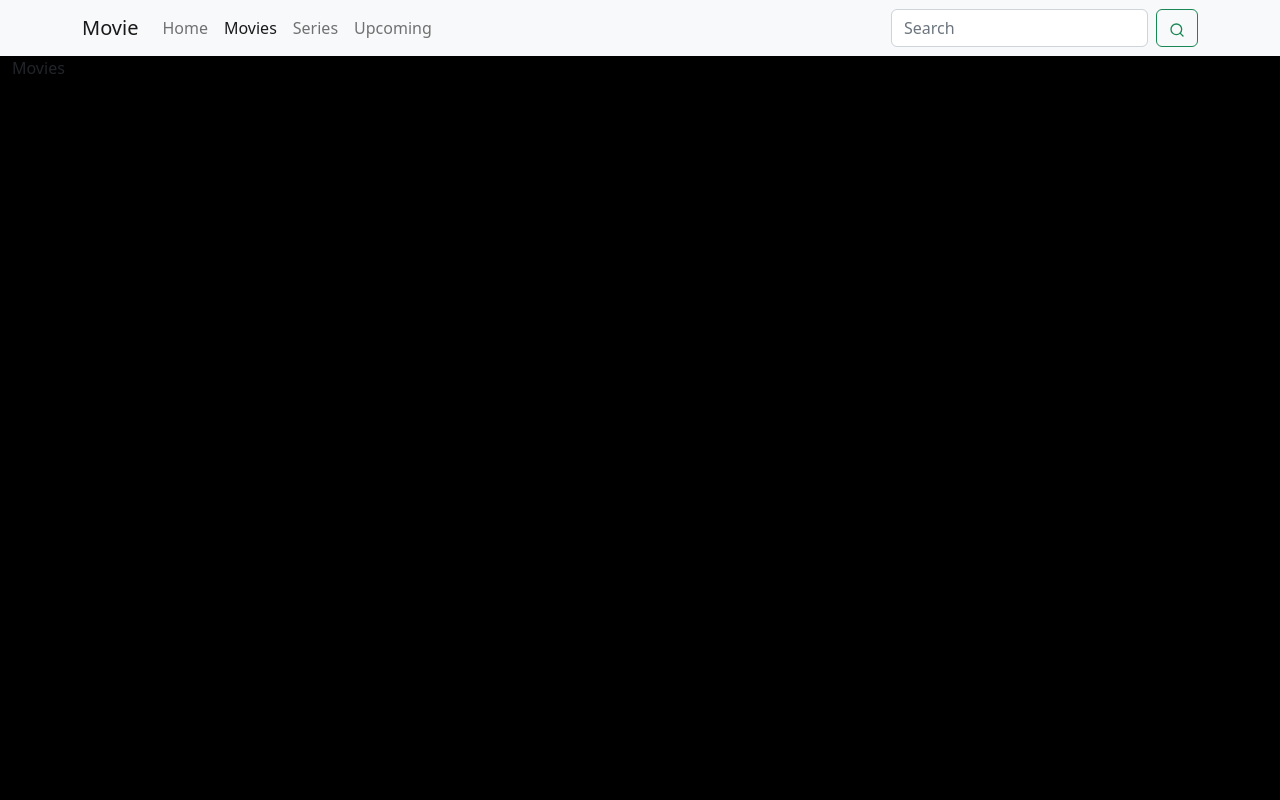
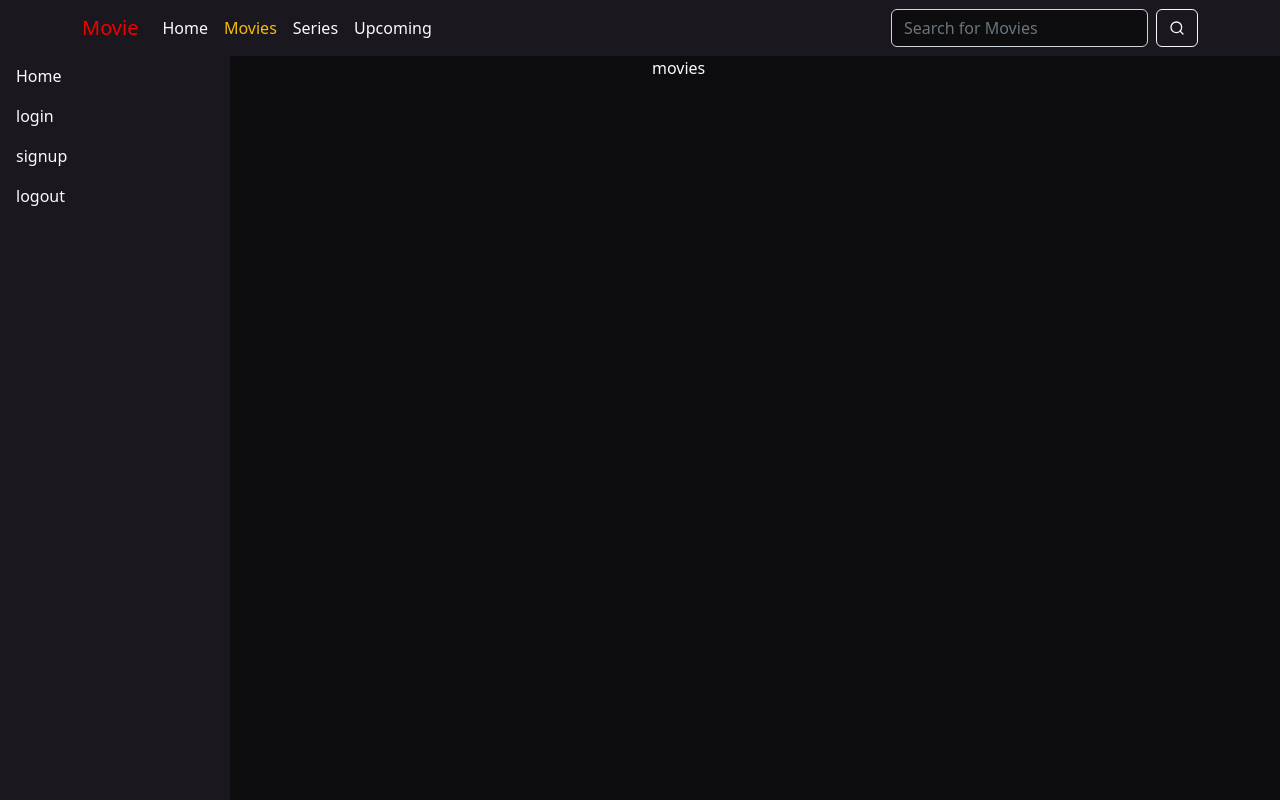
Before and after one commit to enas48/movie-app, a React (Create React App) app: page /movies in a window 1280 px wide. Built offline with nearby package versions, Linux system fonts and the light colour scheme.

Commit message:
edit sidebar

```diff
--- a/src/App.js
+++ b/src/App.js
@@ -1,4 +1,5 @@
 import Home from "./pages/Home";
+import './index.css';
 import Series from "./pages/Series";
 import Upcoming from "./pages/Upcoming";
 import Movies from "./pages/Movies";
--- a/src/components/Header.js
+++ b/src/components/Header.js
@@ -9,7 +9,7 @@ import {FiSearch} from 'react-icons/fi'
 
 function Header() {
     return (
-      <Navbar bg="light" expand="lg">
+      <Navbar  bg="dark" variant='dark'   expand="lg">
         <Container >
           <LinkContainer to="/">
             <Navbar.Brand>Movie</Navbar.Brand>
@@ -39,11 +39,11 @@ function Header() {
             <Form className="d-flex">
               <Form.Control
                 type="search"
-                placeholder="Search"
+                placeholder="Search for Movies"
                 className="me-2"
                 aria-label="Search"
               />
-              <Button variant="outline-success"><FiSearch/></Button>
+              <Button variant="outline-light"><FiSearch/></Button>
             </Form>
           </Navbar.Collapse>
         </Container>
--- /dev/null
+++ b/src/components/leftSidebar.css
@@ -0,0 +1,17 @@
+.left-sidebar{
+    height: 100%; /* Full-height: remove this if you want "auto" height */
+    width: 230px; /* Set the width of the sidebar */
+    position: fixed; /* Fixed Sidebar (stay in place on scroll) */
+    z-index: 1; /* Stay on top */
+    top: 0; /* Stay at the top */
+    left: 0;
+    background-color: var(--dark-active); /* Black */
+    overflow-x: hidden; /* Disable horizontal scroll */
+    padding-top: 3.5rem;
+}
+.list-group,.list-group-item{
+    background-color:var(--dark-active); /* Black */
+    color: var(--white);
+    border: none;
+    border-radius: 0;
+}
--- /dev/null
+++ b/src/components/leftSidebar.js
@@ -0,0 +1,22 @@
+import React,{useEffect} from "react";
+import './leftSidebar.css';
+
+import ListGroup from 'react-bootstrap/ListGroup';
+function LeftSidebar(props) {
+
+    return (
+        <div className="left-sidebar">
+                <ListGroup >
+      <ListGroup.Item >Home</ListGroup.Item>
+      <ListGroup.Item >login</ListGroup.Item>
+      <ListGroup.Item >signup</ListGroup.Item>
+      <ListGroup.Item >logout</ListGroup.Item>
+
+    </ListGroup>
+
+
+ </div>
+    );
+}
+
+export default LeftSidebar;
--- a/src/components/movieform.js
+++ b/src/components/movieform.js
@@ -1,5 +1,5 @@
 import React,{useState} from "react";
-import '../index.css';
+
 import Container from 'react-bootstrap/Container';
 import Row from 'react-bootstrap/Row';
 import Col from 'react-bootstrap/Col';
--- a/src/index.css
+++ b/src/index.css
@@ -1,13 +1,117 @@
-.carousel-image{
+:root {
+    --primary: #f00000;
+    --primary-active: #e80d0d;
+    --secondry: #f7bb0e;
+    --secondry-active: #eab414;
+    --white: #fbfbfb;
+    --white-active: #f9f9f9;
+    --dark: #0d0d0f;
+    --dark-active: #1a171e;
+}
+
+body {
+    background: var(--dark);
+    color: var(--white);
+}
+
+.active,
+.dot:hover {
+    background-color: inherit;
+}
+
+a {
+    text-decoration: none;
+}
+.navbar-toggler:focus{
+    box-shadow: 0px 0px 1px 0.03rem #eee;
+}
+/*header*/
+.navbar {
+    background-color: var(--dark-active) !important;
+    z-index: 22;
+}
+
+.navbar-brand {
+    color: var(--primary)
+}
+
+.navbar-brand.active ,.navbar-brand:hover {
+    color: var(--primary-active)
+}
+
+.nav-link {
+    color: var(--white);
+}
+
+.nav-link.active,
+.nav-link:hover {
+    color: var(--secondry) !important;
+}
+
+.btn {
+    align-items: center;
+    display: flex;
+    transition: 0.2s all ease-in-out;
+}
+
+.form-control {
+    background: var(--dark);
+    transition: 0.2s all ease-in-out;
+    color: var(--white-active);
+}
+
+.form-control:hover {
+    box-shadow: 0px 0px 1px 0.03rem #eee;
+}
+
+.form-control:focus {
+    background: var(--dark);
+    border-color: var(--white);
+    box-shadow: 0px 0px 1px 0.03rem #eee;
+    color: var(--white-active);
+}
+
+/*carsoul*/
+.home .carousel-image {
     width: fit-content;
+    margin: auto;
 }
-.carousel-container{
-    background: #000!important;
+
+.home .carousel-container {
+    background: var(--dark) !important;
 }
-.active, .dot:hover {
-    background-color:inherit;
+
+.home .prev,
+.home .next {
+    display: none;
 }
-body{
-    background-color: #000;
 
+.home .thumbnails {
+    max-width: 96.6vw !important;
+    margin: auto;
+    margin-top: -12%;
+    z-index: 2222;
+    position: relative;
 }
+
+.home .thumbnail {
+    margin: 14px;
+    transition: 0.2s all ease-out;
+}
+
+.home .active-thumbnail {
+    border: #476ff1 solid 3px;
+    transform: scale(1.2);
+}
+
+@media (max-width:1024px) {
+    .home .thumbnails {
+        margin-top: -18%;
+    }
+}
+
+@media (max-width:768px) {
+    .home .thumbnails {
+        margin-top: -23%;
+    }
+}
--- a/src/pages/Home.js
+++ b/src/pages/Home.js
@@ -2,7 +2,7 @@ import React, { useEffect, useState } from "react";
 import Container from 'react-bootstrap/Container';
 import Row from 'react-bootstrap/Row';
 import Col from 'react-bootstrap/Col';
-import * as MovieApi from '../MovieApi';
+import * as MovieApi from '../api/MovieApi';
 import Header from "../components/Header";
 import { Carousel } from 'react-carousel-minimal';
 function Home(props) {
@@ -12,41 +12,44 @@ function Home(props) {
         fontSize: '2em',
         fontWeight: 'bold',
     }
-
+/*615 1023313*/
     useEffect(() => {
         let preloadImages = async (results) => {
+            console.log(results);
             for (let data of results) {
-                const response = await fetch(`https://image.tmdb.org/t/p/w500/${data.poster_path}`)
+                if(data?.backdrop_path && data.backdrop_path!==null){
+                const response = await fetch(`https://image.tmdb.org/t/p/w500/${data.backdrop_path}`)
                 const image = await response
+                if(image?.url){
+                    if(data?.id !== 615 && data?.id !== 1023313 && data?.id !== 943822  && data?.id !== 677179){
                 imageArr.push({ id: data.id, image: image.url, caption: data.original_title })
-            }
-
+                    }
+                 } }
+                }
+                console.log(imageArr)
             setImages(imageArr)
         }
         MovieApi.popularMovies().then(movie => {
-            console.log(movie);
             preloadImages(movie.results)
         })
 
     }, [])
     return (
-        <>
+        <div className="home">
             <Header />
-            <Container fluid>
-                <Row className="justify-content-md-center">
-                    <Col >
+
         <div style={{
-          padding: "0 20px"
+          padding: "0"
         }}>
             {images.length!==0&&
           <Carousel
             data={images}
-            time={5000}
+            time={2100}
             width="100vw"
-            height="70vh"
+            height="92.5vh"
             captionStyle={captionStyle}
             slideNumber={false}
-            captionPosition="bottom"
+            captionPosition="center"
             automatic={true}
             dots={true}
             pauseIconColor="white"
@@ -54,21 +57,19 @@ function Home(props) {
             slideBackgroundColor="darkgrey"
             slideImageFit="cover"
             thumbnails={true}
-            thumbnailWidth="100px"
+            thumbnailWidth="185px"
             style={{
               textAlign: "center",
               maxWidth: "100vw",
-              maxHeight: "70vh",
-              margin: "40px auto",
+              maxHeight: "92.5vh",
+              margin: "0px auto",
             }}
           />
         }
         </div>
 
-                    </Col>
-                </Row>
-            </Container>
-        </>
+
+        </div>
     );
 }
 
--- a/src/pages/Movies.js
+++ b/src/pages/Movies.js
@@ -1,10 +1,10 @@
 import React,{useEffect} from "react";
-import '../index.css';
 import Container from 'react-bootstrap/Container';
 import Row from 'react-bootstrap/Row';
 import Col from 'react-bootstrap/Col';
-import * as MovieApi from '../MovieApi';
+import * as MovieApi from '../api/MovieApi';
 import Header from "../components/Header";
+import LeftSidebar from "../components/leftSidebar";
 function Movies(props) {
 
     return (
@@ -13,8 +13,9 @@ function Movies(props) {
         <Container fluid>
             <Row className="justify-content-md-center">
                 <Col >
-                Movies
+                <LeftSidebar/>
                 </Col>
+                <Col>movies</Col>
             </Row>
         </Container>
  </>
--- a/src/pages/Series.js
+++ b/src/pages/Series.js
@@ -1,9 +1,8 @@
 import React,{useEffect} from "react";
-import '../index.css';
 import Container from 'react-bootstrap/Container';
 import Row from 'react-bootstrap/Row';
 import Col from 'react-bootstrap/Col';
-import * as MovieApi from '../MovieApi';
+import * as MovieApi from '../api/MovieApi';
 import Header from "../components/Header";
 function Series(props) {
 
--- a/src/pages/Upcoming.js
+++ b/src/pages/Upcoming.js
@@ -1,9 +1,8 @@
 import React,{useEffect} from "react";
-import '../index.css';
 import Container from 'react-bootstrap/Container';
 import Row from 'react-bootstrap/Row';
 import Col from 'react-bootstrap/Col';
-import * as MovieApi from '../MovieApi';
+import * as MovieApi from '../api/MovieApi';
 import Header from "../components/Header";
 function Upcoming(props) {
 
```
Also changed, not shown: src/api/MovieApi.js (renamed from src/MovieApi.js), src/components/rightSidebar.js (added), uiimages/attachment_137704241.jpeg (added).
